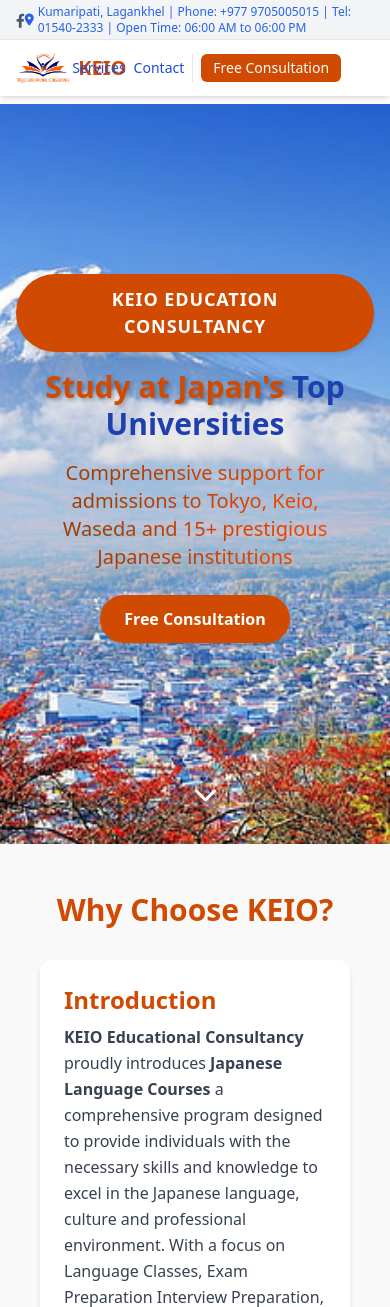
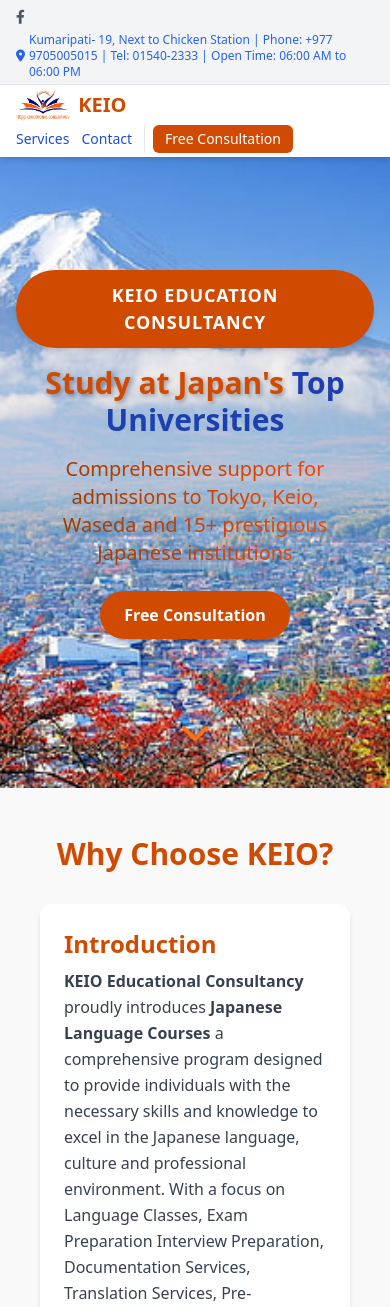
Before and after one commit to SujanSi/Keio, a Django app: page / in a window 390 px wide. Shown: the top 1307 px of the page. Run offline with Django 5.2, Linux system fonts and the light colour scheme; some libraries are stand-ins or nearby versions.

Commit message:
responsive changes

```diff
--- a/core/templates/includes/footer.html
+++ b/core/templates/includes/footer.html
@@ -1,11 +1,12 @@
 <footer class="bg-gray-50 pt-16 pb-8 border-t-2 border-gray-200" id="contact">
   <div class="container mx-auto px-6">
-    <div class="grid grid-cols-1 md:grid-cols-4 gap-12">
+    <div class="grid grid-cols-1 sm:grid-cols-2 lg:grid-cols-4 gap-12">
+
       <!-- About Section -->
-      <div class="col-span-2">
-        <h3 class="text-2xl font-bold mb-6 flex items-center">
-           <span style="color:#D04A02; margin-right: 0.5rem;">KEIO</span>
-            <span class="text-blue-700"> Educational Consultancy</span>
+      <div class="lg:col-span-2">
+        <h3 class="text-2xl font-bold mb-6 flex flex-wrap items-center">
+          <span style="color:#D04A02; margin-right: 0.5rem;">KEIO</span>
+          <span class="text-blue-700">Educational Consultancy</span>
         </h3>
         <p class="text-gray-700 mb-6">
           Your trusted partner for Japanese university admissions, language preparation,
@@ -15,9 +16,6 @@
           <a href="https://www.facebook.com/share/1CQLrq3t3T/?mibextid=wwXIfr" class="text-gray-600 hover:text-[#D04A02] transition transform hover:-translate-y-1">
             <i class="fab fa-facebook-f text-xl"></i>
           </a>
-          {% comment %} <a href="#" class="text-gray-600 hover:text-[#D04A02] transition transform hover:-translate-y-1">
-            <i class="fab fa-linkedin-in text-xl"></i>
-          </a> {% endcomment %}
         </div>
       </div>
 
@@ -32,8 +30,6 @@
               <i class="fas fa-chevron-right text-xs mr-2 text-[#D04A02]"></i> Study Destinations in Japan
             </a>
           </li>
-          {% comment %} <li><a href="#testimonials" class="text-gray-700 hover:text-[#D04A02] transition flex items-center">
-            <i class="fas fa-chevron-right text-xs mr-2 text-blue-700"></i> Student Success</a></li> {% endcomment %}
           <li><a href="#contact" class="text-gray-700 hover:text-[#D04A02] transition flex items-center">
             <i class="fas fa-chevron-right text-xs mr-2 text-blue-700"></i> Contact</a></li>
         </ul>
@@ -47,31 +43,31 @@
             <i class="fas fa-map-marker-alt text-[#D04A02] mt-1 mr-3"></i>
             <span class="text-gray-700">Kumari Marg, Lagankhel</span>
           </li>
-          <li class="flex items-center">
-            <i class="fas fa-phone-alt text-[#D04A02] mr-3"></i>
-            <span class="text-gray-700">Phone: +977 9705005015 | Tel: 01540-2333</span>
+          <li class="flex items-start">
+            <i class="fas fa-phone-alt text-[#D04A02] mt-1 mr-3"></i>
+            <span class="text-gray-700 break-words">Phone: +977 9705005015<br>Tel: 01540-2333</span>
           </li>
-          <li class="flex items-center">
-            <i class="fas fa-envelope text-[#D04A02] mr-3"></i>
-            <span class="text-gray-700">keio50edu@gmail.com</span>
+          <li class="flex items-start">
+            <i class="fas fa-envelope text-[#D04A02] mt-1 mr-3"></i>
+            <span class="text-gray-700 break-words">keio50edu@gmail.com</span>
           </li>
-          <li class="flex items-center">
-            <i class="fas fa-clock text-[#D04A02] mr-3"></i>
-            <span class="text-gray-700"> Open Time: 06:00 AM to 06:00 PM</span>
+          <li class="flex items-start">
+            <i class="fas fa-clock text-[#D04A02] mt-1 mr-3"></i>
+            <span class="text-gray-700">Open: 06:00 AM - 06:00 PM</span>
           </li>
         </ul>
       </div>
     </div>
 
     <!-- Bottom Footer -->
-    <div class="border-t-2 border-gray-300 mt-12 pt-8 flex flex-col md:flex-row justify-between items-center">
-      <div class="text-gray-600 text-sm mb-4 md:mb-0">
+    <div class="border-t-2 border-gray-300 mt-12 pt-8 flex flex-col md:flex-row md:justify-between md:items-center space-y-4 md:space-y-0">
+      <div class="text-gray-600 text-sm text-center md:text-left">
         &copy; 2025 KEIO Educational Consultancy. All Rights Reserved.
       </div>
-      <div class="flex space-x-6">
-        <a href="#" class="text-gray-600 hover:text-[#D04A02] text-sm transition">Privacy Policy</a>
-        <a href="#" class="text-gray-600 hover:text-[#D04A02] text-sm transition">Terms of Service</a>
-        <a href="#" class="text-gray-600 hover:text-[#D04A02] text-sm transition">Accessibility</a>
+      <div class="flex flex-wrap justify-center md:justify-end space-x-4 text-sm">
+        <a href="#" class="text-gray-600 hover:text-[#D04A02] transition">Privacy Policy</a>
+        <a href="#" class="text-gray-600 hover:text-[#D04A02] transition">Terms of Service</a>
+        <a href="#" class="text-gray-600 hover:text-[#D04A02] transition">Accessibility</a>
       </div>
     </div>
   </div>
--- a/core/templates/includes/navbar.html
+++ b/core/templates/includes/navbar.html
@@ -14,40 +14,36 @@
             scroll-behavior: smooth;
             scroll-padding-top: 80px;
         }
+        @media (max-width: 640px) {
+            html {
+                scroll-padding-top: 120px; /* adjust for taller mobile nav */
+            }
+        }
     </style>
 </head>
-<body>
+<body class="bg-white">
+
     <!-- Navigation -->
     <nav class="bg-white shadow-md fixed w-full z-50 top-0 left-0">
         <!-- Top info bar -->
-    <div class="bg-gray-100 border-b border-gray-200 h-10">
-        <div class="container mx-auto px-4 h-full flex justify-between items-center">
+        <div class="bg-gray-100 border-b border-gray-200 px-4 py-1">
+            <div class="flex flex-col sm:flex-row sm:justify-between sm:items-center gap-1">
                 <!-- Social icons -->
                 <div class="flex items-center space-x-3">
                     <a href="https://www.facebook.com/share/1CQLrq3t3T/?mibextid=wwXIfr" class="text-gray-600 hover:text-blue-600 transition">
                         <i class="fab fa-facebook-f text-sm"></i>
                     </a>
-                    {% comment %} <a href="#" class="text-gray-600 hover:text-blue-600 transition">
-                        <i class="fab fa-twitter text-sm"></i>
-                    </a>
-                    <a href="#" class="text-gray-600 hover:text-blue-600 transition">
-                        <i class="fab fa-instagram text-sm"></i>
-                    </a>
-                    <a href="#" class="text-gray-600 hover:text-blue-600 transition">
-                        <i class="fab fa-linkedin-in text-sm"></i>
-                    </a> {% endcomment %}
                 </div>
-
                 <!-- Location -->
                 <div class="flex items-center text-xs md:text-sm text-blue-600">
-                    <i class="fas fa-map-marker-alt mr-1 text-blue-600"></i>
-                    <span>Kumaripati, Lagankhel | Phone: +977 9705005015 | Tel: 01540-2333  |  Open Time: 06:00 AM to 06:00 PM </span>
+                    <i class="fas fa-map-marker-alt mr-1"></i>
+                    <span>Kumaripati- 19, Next to Chicken Station | Phone: +977 9705005015 | Tel: 01540-2333 | Open Time: 06:00 AM to 06:00 PM</span>
                 </div>
             </div>
         </div>
 
         <!-- Main navigation -->
-        <div class="container mx-auto px-4 h-14 md:h-16 flex items-center justify-between bg-white">
+        <div id="mainNav" class="container mx-auto px-4 py-1 flex flex-wrap items-center justify-between gap-x-3 gap-y-1">
             <!-- Logo/Brand -->
             <div class="flex items-center">
                 <a href="{% url 'home' %}" class="flex items-center">
@@ -60,21 +56,24 @@
                 </a>
             </div>
 
-            <!-- Navigation Links -->
-            <div class="flex items-center space-x-2 md:space-x-4 lg:space-x-6">
-                <a href="#services" class="text-sm md:text-base whitespace-nowrap text-blue-700 hover:text-gray-900 transition">Services</a>
-                <a href="#universities" class="text-sm md:text-base whitespace-nowrap text-blue-700 hover:text-gray-900 hidden sm:inline transition">Universities</a>
-                {% comment %} <a href="#testimonials" class="text-sm md:text-base whitespace-nowrap text-blue-700 hover:text-gray-900 hidden md:inline transition">Success Stories</a> {% endcomment %}
-                <a href="#contact" class="text-sm md:text-base whitespace-nowrap text-blue-700 hover:text-gray-900 transition">Contact</a>
+            <!-- Navigation Links & Button -->
+            <div class="flex flex-wrap items-center gap-x-3 gap-y-1">
+                <a href="#services" class="text-sm md:text-base text-blue-700 hover:text-gray-900 transition whitespace-nowrap">Services</a>
+                <a href="#universities" class="text-sm md:text-base text-blue-700 hover:text-gray-900 transition whitespace-nowrap hidden sm:inline">Universities</a>
+                <a href="#contact" class="text-sm md:text-base text-blue-700 hover:text-gray-900 transition whitespace-nowrap">Contact</a>
 
-                <!-- Consultation Button -->
-                <div class="flex items-center ml-2 md:ml-4 border-l border-gray-200 pl-2 md:pl-4">
+                <div class="flex items-center border-l border-gray-200 pl-2 sm:pl-4">
                     <a onclick="togglePopup()"
                        style="background-color: #D04A02;"
                        class="text-white px-3 py-1 md:px-4 md:py-2 rounded-md text-sm font-medium hover:bg-[#B03D00] transition cursor-pointer whitespace-nowrap">
                         Free Consultation
                     </a>
                 </div>
+            </div>
+        </div>
+    </nav>
+
+
 
 
     <!-- Consultation Popup Modal -->
@@ -135,8 +134,7 @@
     </div>
 
     <!-- Main Content -->
-    <main class="pt-24 pb-12">  <!-- Adjusted padding to account for fixed nav -->
-        <!-- Your page content goes here -->
+<main id="pageContent" class="pb-12">
     <div class="container mx-auto px-4">
         <!-- Sections will be added here -->
     </div>
@@ -201,9 +199,7 @@
         });
     </script>
 
-                </div>
-        </div>
-    </nav>
+
 
 </body>
 </html>
--- a/core/templates/pages/home.html
+++ b/core/templates/pages/home.html
@@ -4,7 +4,7 @@
 {% block content %}
 <!-- Hero Section -->
 <section class="relative flex items-center justify-center text-white overflow-hidden"
-         style="height: calc(100vh - 6.5rem); margin-top: 6.5rem;">
+         style="height: calc(100vh - 6.5rem); padding-top: 6.5rem;">
     <!-- Background Image with Overlay -->
     <div class="absolute inset-0 z-0">
 
@@ -40,11 +40,15 @@
     </div>
 
     <!-- Scroll Indicator -->
-    <div class="absolute bottom-8 left-1/2 transform -translate-x-1/2 animate-bounce flex justify-center items-center">
-        <a href="#services" class="text-white hover:text-orange-400 transition">
-            <i class="fas fa-chevron-down text-2xl sm:text-3xl leading-none"></i>
-        </a>
-    </div>
+<!-- Scroll Indicator -->
+<div class="absolute bottom-8 left-1/2 transform -translate-x-1/2 flex justify-center items-center z-20">
+    <a href="#services" class="relative flex justify-center items-center w-12 h-12 sm:w-16 sm:h-16">
+        <!-- Glowing Circle Behind in Dark Blue -->
+        <span class="absolute inset-0 rounded-full bg-blue-900 opacity-40 animate-ping"></span>
+        <!-- Arrow Icon in Maple/Orange -->
+        <i class="fas fa-chevron-down text-3xl sm:text-4xl md:text-5xl text-orange-500 drop-shadow-lg"></i>
+    </a>
+</div>
 
 
 </section>
```
Lines whose indentation alone changed are shown as unchanged.
